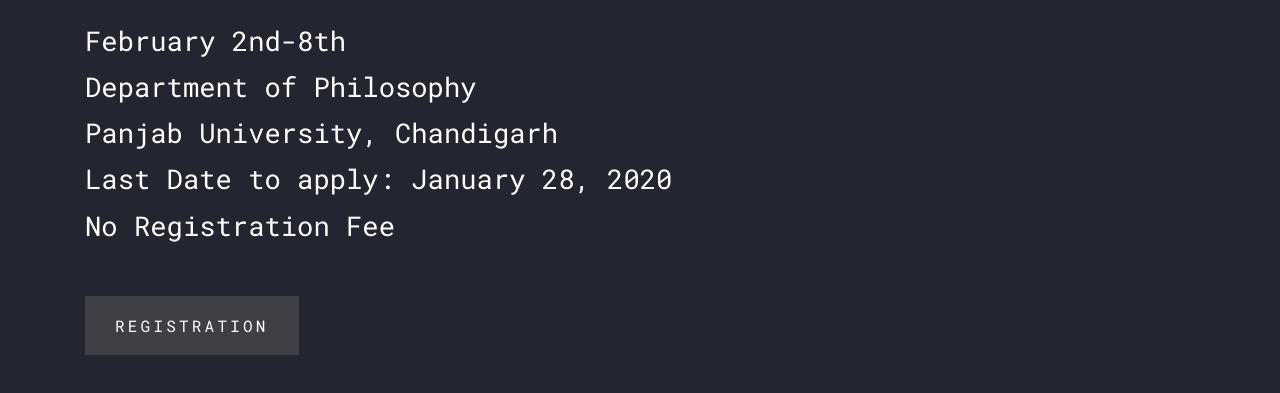
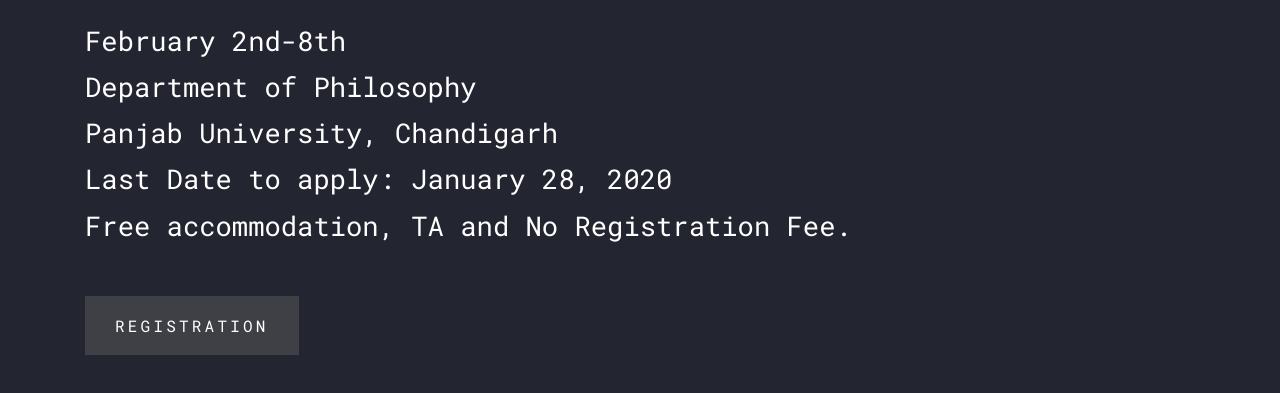
Before and after one commit to phildeptpu/phildeptpu.github.io, a plain HTML site: page index.html in a window 1280 px wide. Shown: the part 373-766 px from the top of the page. Drawn offline with Linux system fonts and the light colour scheme; files whose address does not match are found by name.

Commit message:
Update index.html

```diff
--- a/index.html
+++ b/index.html
@@ -70,7 +70,7 @@
           <div class="col-md-10">
             <span class="d-block mb-3 caption" data-aos="fade-up" data-aos-delay="100">Workshop 2020</span>
             <h1 class="d-block mb-4" data-aos="fade-up" data-aos-delay="200">A Workshop on Dhvanyaloka</h1>
-            <span class="d-block mb-5 caption" data-aos="fade-up" data-aos-delay="300">February 2nd-8th </br>  Department of Philosophy </br> Panjab University, Chandigarh </br> Last Date to apply: January 28, 2020 </br> No Registration Fee</span>
+            <span class="d-block mb-5 caption" data-aos="fade-up" data-aos-delay="300">February 2nd-8th </br>  Department of Philosophy </br> Panjab University, Chandigarh </br> Last Date to apply: January 28, 2020 </br> Free accommodation, TA and No Registration Fee.</span>
 
             <a href="registration.html" class="btn-custom" data-aos="fade-up" data-aos-delay="400"><span>Registration</span></a>
           </div>
```
